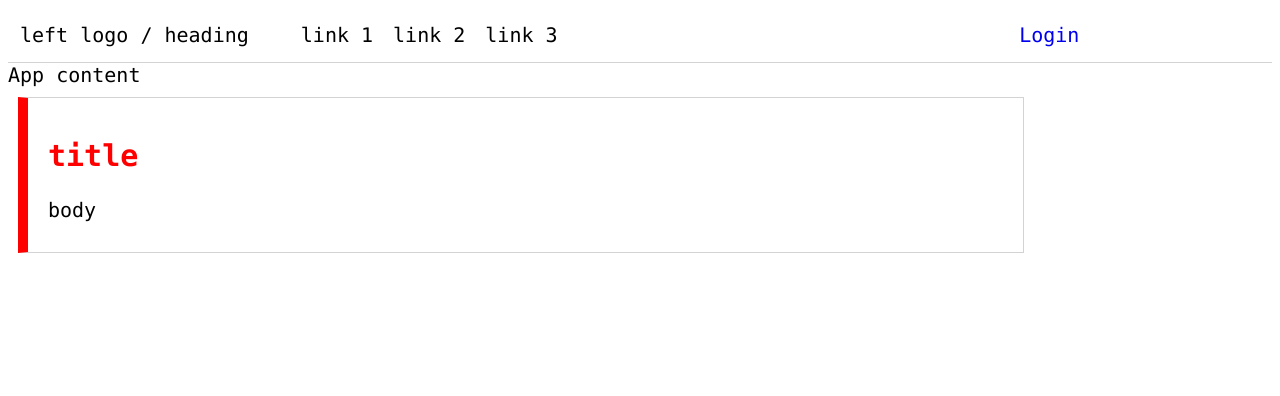
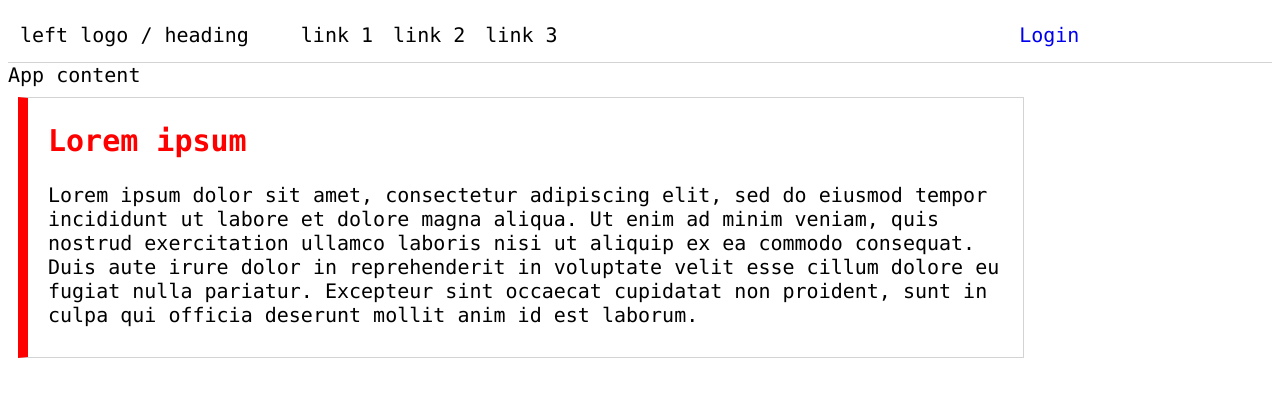
Before and after one commit to githubakarsh/clique-app, a React (Create React App) app: page / in a window 1280 px wide. Shown: the top 396 px of the page. Built offline with nearby package versions, Linux system fonts and the light colour scheme.

Commit message:
content container

```diff
--- a/src/App.js
+++ b/src/App.js
@@ -9,7 +9,9 @@
      <HeaderComponent />
      <main>
        App content
-      <ContentContainerComponent />
+      <ContentContainerComponent title="Lorem ipsum">
+      Lorem ipsum dolor sit amet, consectetur adipiscing elit, sed do eiusmod tempor incididunt ut labore et dolore magna aliqua. Ut enim ad minim veniam, quis nostrud exercitation ullamco laboris nisi ut aliquip ex ea commodo consequat. Duis aute irure dolor in reprehenderit in voluptate velit esse cillum dolore eu fugiat nulla pariatur. Excepteur sint occaecat cupidatat non proident, sunt in culpa qui officia deserunt mollit anim id est laborum.
+      </ContentContainerComponent>
      </main>
     </div>
   );
--- a/src/components/container/ContentContainerComponent.jsx
+++ b/src/components/container/ContentContainerComponent.jsx
@@ -5,10 +5,10 @@
 }) => {
     return (<div className="content-container-main">
         <section className="content-container-title">
-            <h2>title {title}</h2>
+            <h2>{title}</h2>
         </section>
         <section className="content-container-body">
-            body {children}
+         {children}
         </section>
     </div>)
 }
--- a/src/styles/components/contentContainer.scss
+++ b/src/styles/components/contentContainer.scss
@@ -4,7 +4,7 @@
     height: auto;
     border: 1px solid lightgray;
     border-left: 10px solid red;
-    padding: 15px 15px 30px 20px;
+    padding: 0px 15px 30px 20px;
     width: 75vw;
     margin: $app-default-margin;
 }
@@ -12,5 +12,6 @@
     color: red;
 }
 .content-container-body {
+    text-align: left;
 
 }
```
